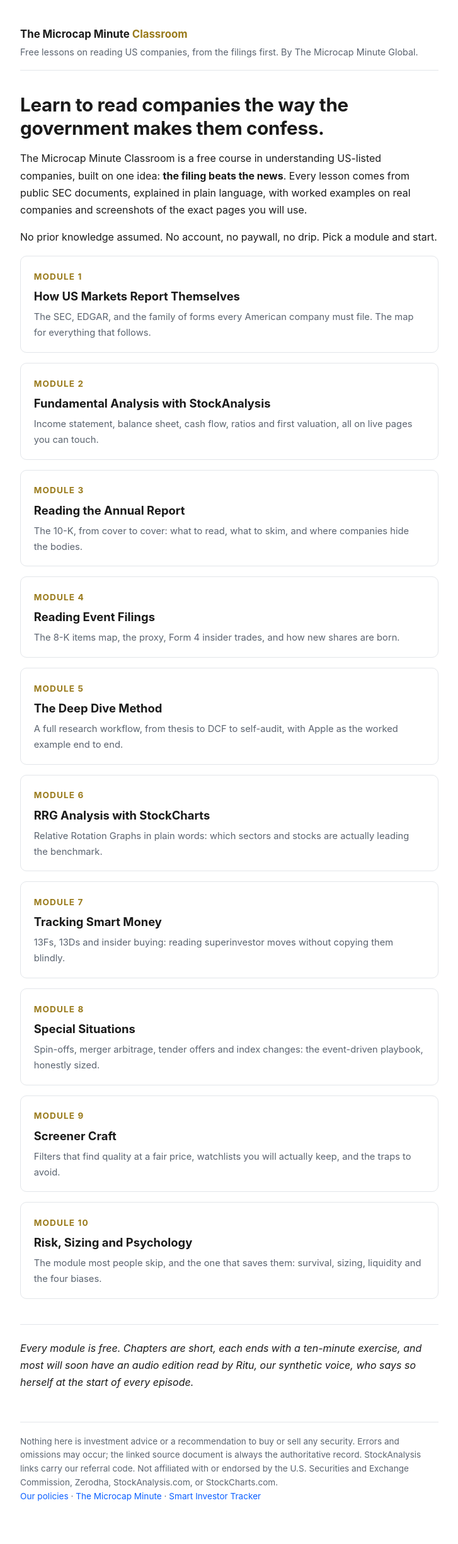
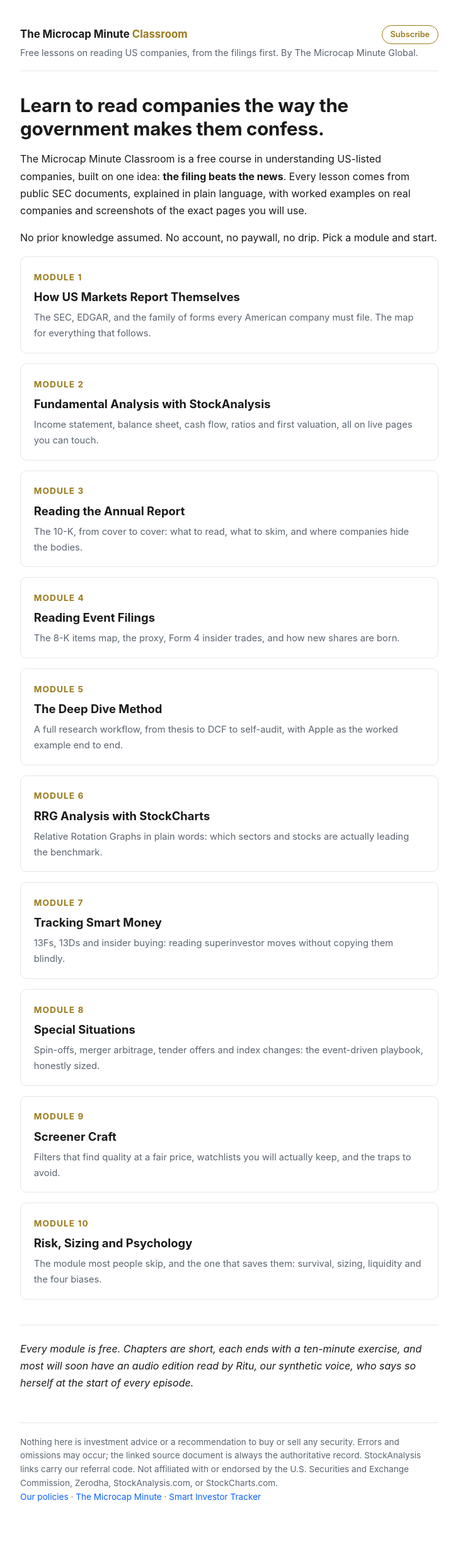
Before and after one commit to themicrocapinvestor/mm-classroom, a Jekyll site: the page built from index.md, in a window 1280 px wide. Shown: the whole page at 63% size, without its empty margins (276-1003 px from the left). Built offline with Jekyll 4.4.1, drawn with Linux system fonts in a browser that asks for light colours.

Commit message:
Add quiet subscribe button to classroom header

```diff
--- a/_layouts/default.html
+++ b/_layouts/default.html
@@ -25,6 +25,12 @@
   header.site a.home { font-weight:700; font-size:1.05rem; color:var(--ink); text-decoration:none; }
   header.site a.home span { color:var(--gold); }
   header.site .sub { color:var(--mute); font-size:.9rem; margin-top:.15rem; }
+  header.site .hdr { display:flex; align-items:center; justify-content:space-between;
+                     gap:.75rem; flex-wrap:wrap; }
+  header.site a.subbtn { flex:none; font-size:.8rem; font-weight:600; color:var(--gold);
+                         border:1px solid var(--gold); border-radius:999px;
+                         padding:.18rem .8rem; text-decoration:none; }
+  header.site a.subbtn:hover { background:var(--soft); }
   h1 { font-size:1.85rem; line-height:1.25; margin:0 0 .4rem; letter-spacing:-.01em; }
   h2 { font-size:1.2rem; margin:2.2rem 0 .6rem; }
   h3 { font-size:1.02rem; margin:1.8rem 0 .4rem; }
@@ -61,7 +67,10 @@
 <body>
 <div class="wrap">
   <header class="site">
-    <a class="home" href="{{ '/' | relative_url }}">The Microcap Minute <span>Classroom</span></a>
+    <div class="hdr">
+      <a class="home" href="{{ '/' | relative_url }}">The Microcap Minute <span>Classroom</span></a>
+      <a class="subbtn" href="https://zohosecurepay.in/checkout/n39zd29i-xck89eztx02j4/The-Microcap-Minute-Global" target="_blank" rel="noopener">Subscribe</a>
+    </div>
     <div class="sub">Free lessons on reading US companies, from the filings first. By The Microcap Minute Global.</div>
   </header>
 
```
